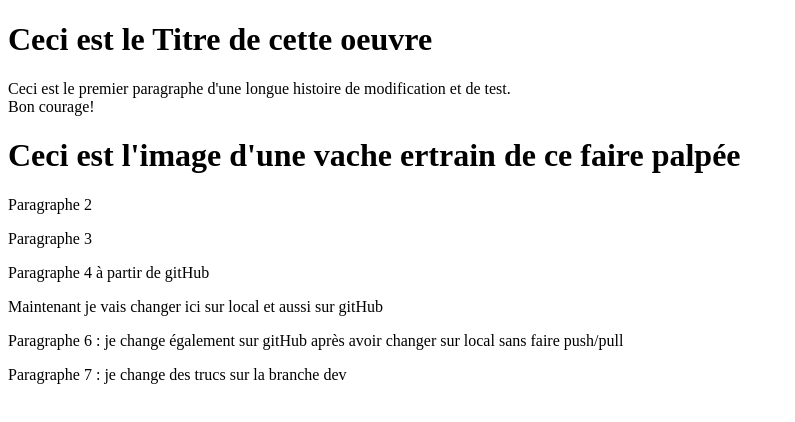
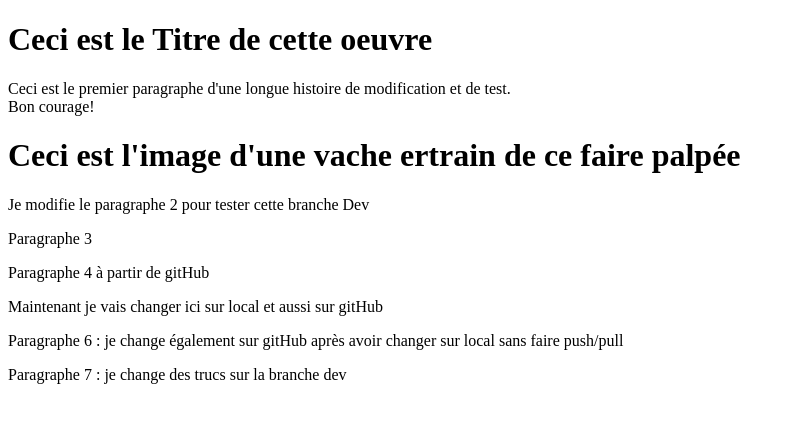
Before and after one commit to Faniry1015/TestGit, a plain HTML site: page index.html in a window 1280 px wide. Shown: the whole page, without its empty margins (0-795 px from the left). Drawn offline with Linux system fonts and the light colour scheme.

Commit message:
Modif index

```diff
--- a/index.html
+++ b/index.html
@@ -15,7 +15,7 @@
         </p>
         <h1>Ceci est l'image d'une vache ertrain de ce faire palpée</h1>
         <p>
-            Paragraphe 2
+            Je modifie le paragraphe 2 pour tester cette branche Dev
         </p>
         <p>
             Paragraphe 3
```
